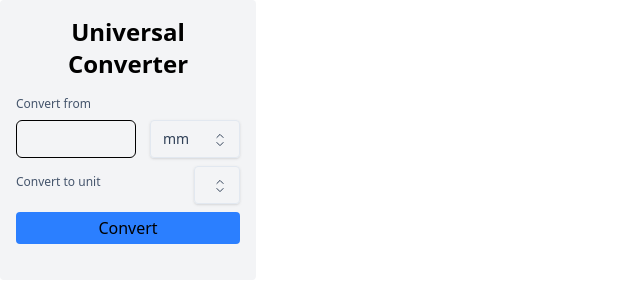
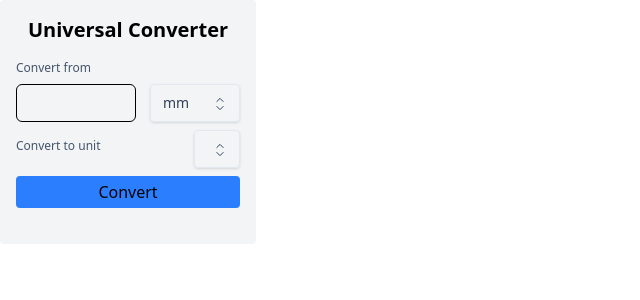
Before and after one commit to vinitpulstya/universal-converter, a React (Vite) app: page / in a window 1280 px wide. Shown: the top 300 px of the page, without its empty margins (0-640 px from the left). Built offline with nearby package versions, Linux system fonts and the light colour scheme.

Commit message:
tweak permissions

```diff
--- a/src/popup/Popup.tsx
+++ b/src/popup/Popup.tsx
@@ -69,25 +69,9 @@
     }
   };
 
-  /**
-   * @deprecated
-   */
-  // const _handleConvert = () => {
-  //   const match = selectedText.match(/(\d+(\.\d+)?)\s?(g|kg|lb|oz)/i);
-  //   if (match) {
-  //     const value = parseFloat(match[1]);
-  //     const unit = match[3].toLowerCase();
-  //     const targetUnit = unitMap[unit];
-  //     const result = convertUnit(value, unit, targetUnit);
-  //     setConverted(`${result.toFixed(2)} ${targetUnit}`);
-  //   } else {
-  //     setConverted("No valid unit detected");
-  //   }
-  // };
-
   return (
     <div className="bg-gray-100 w-64 flex flex-col gap-2 p-4 pb-7 rounded-sm">
-      <h1 className="text-2xl font-bold text-center">Universal Converter</h1>
+      <h1 className="text-xl font-bold text-center">Universal Converter</h1>
       <h3 className="mt-2 text-xs text-slate-600">Convert from</h3>
       <div className="flex justify-between">
         <input
```
Also changed, not shown: public/manifest.json.
